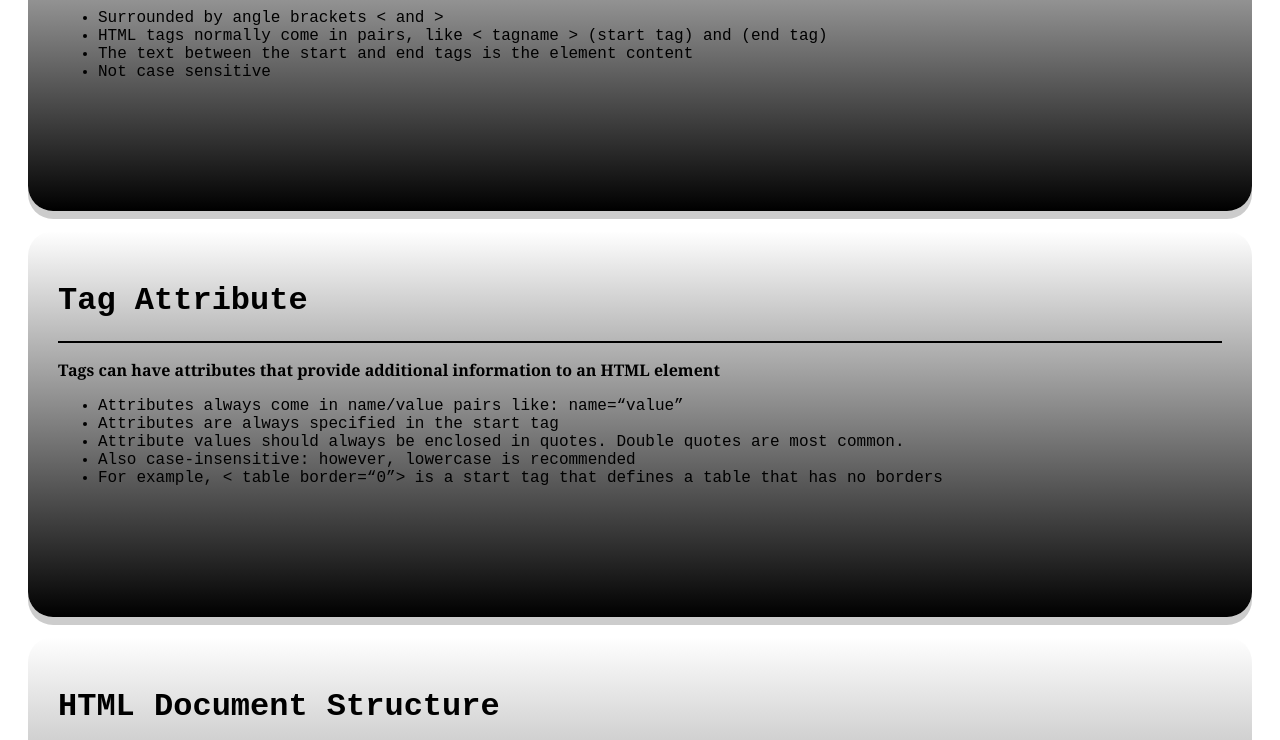
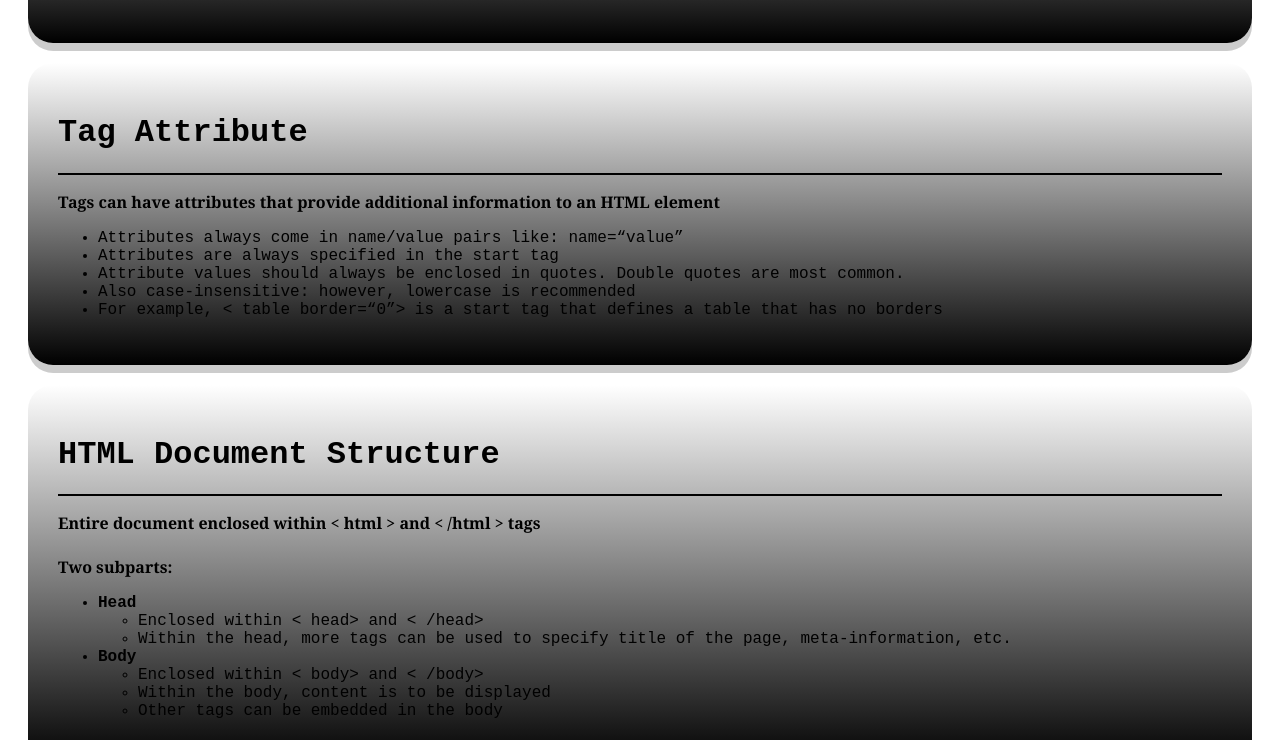
Before and after one commit to ShauryaAg/HTML, a plain HTML site: page index.html in a window 1280 px wide. Shown: the part 754-1494 px from the top of the page. Drawn offline with Linux system fonts and the light colour scheme.

Commit message:
Update main.css

```diff
--- a/main.css
+++ b/main.css
@@ -7,6 +7,3 @@
     font-family: 'Courier New', Courier, monospace;
     background-image : linear-gradient(to bottom, white, black)
 }
-ul {
-    margin-bottom: 100px;
-}
```
